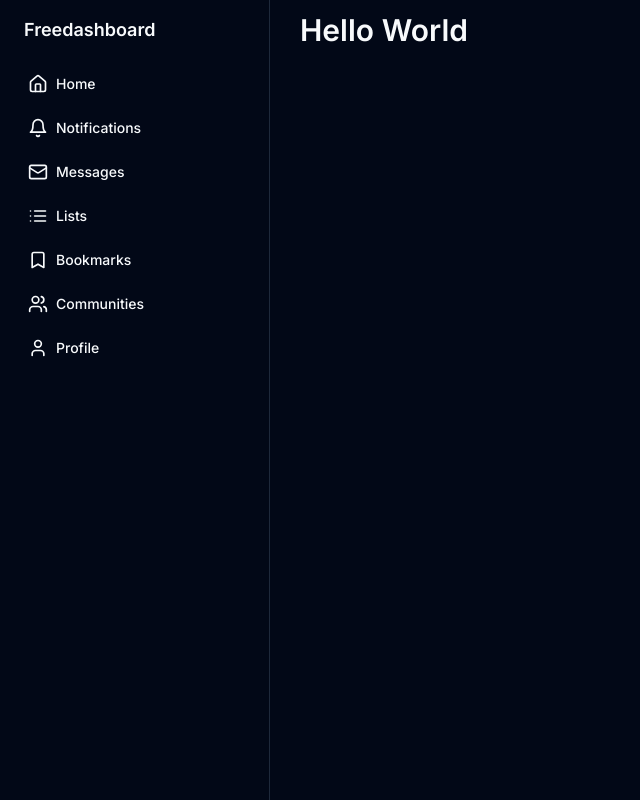
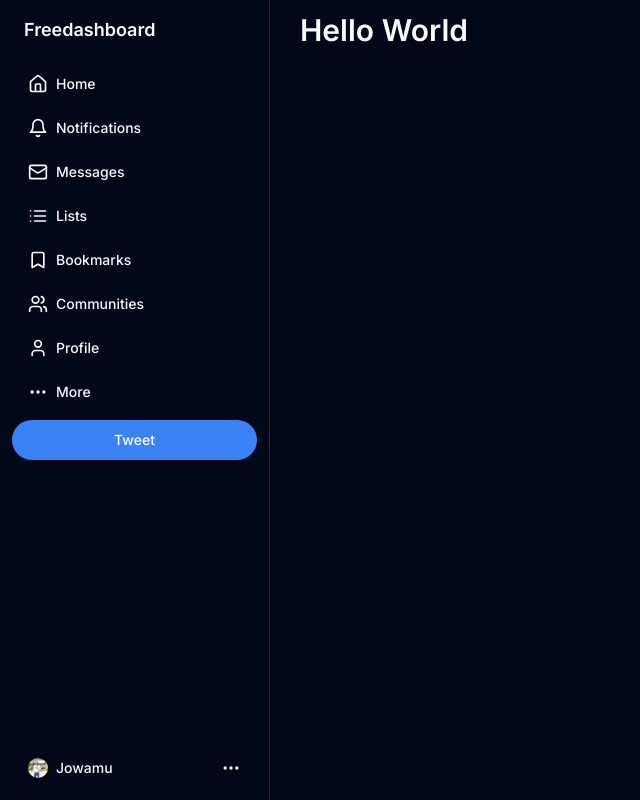
Before and after one commit to JosephMugo8711/next-dashboard, a Next.js app: page / in a window 1280 px wide. Shown: the whole page, without its empty margins (0-640 px from the left). Built offline with nearby package versions, Linux system fonts and the light colour scheme.

Commit message:
Feat: sidebar-desktop

```diff
--- a/src/components/sidebar-desktop.tsx
+++ b/src/components/sidebar-desktop.tsx
@@ -1,10 +1,14 @@
 "use client"
 
 
-import { Home, Link2 } from "lucide-react"
+import { Home, Link2, LogOut, MoreHorizontal, Settings } from "lucide-react"
 import { SidebarButton } from "./sidebar-button"
 import { SidebarItems } from "@/types";
 import Link from "next/link";
+import { Separator } from "@radix-ui/react-separator";
+import { Popover, PopoverContent, PopoverTrigger } from "./ui/popover";
+import { Avatar, AvatarFallback, AvatarImage } from "./ui/avatar";
+import { Button } from "./ui/button";
 
 
 interface SidebarDesktopProps{
@@ -27,6 +31,42 @@ export function SidebarDesktop(props: SidebarDesktopProps){
                                </SidebarButton>
                             </Link>
                         ))}
+                        {props.sidebarItems.extras}
+                    </div>
+
+                    <div className="absolute left-0 bottom-3 w-full px-3">
+                        <Separator className="absolute -top-3 left-0 w-full"/>
+                        <Popover>
+                            <PopoverTrigger asChild>
+                                <Button variant='ghost' className="w-full justify-start">
+                                   <div className="flex justify-between items-center w-full">
+                                        <div className="flex gap-2">
+                                                <Avatar className="h-5 w-5">
+                                                    <AvatarImage src="/profile.jpeg" />
+                                                    <AvatarFallback> Jowamu </AvatarFallback>
+                                                </Avatar>
+                                                <span>Jowamu</span>
+                                        </div>
+
+                                        <MoreHorizontal size={20}/>
+
+                                   </div>
+                                </Button>
+                            </PopoverTrigger>
+
+                            <PopoverContent className="mb-2 w-56 p-3 rounded-[1rem]">
+                                <div className="space-y-1">
+                                    <Link href='/'>
+                                        <SidebarButton size='sm' icon={Settings} className="w-full">
+                                            Account Settings
+                                        </SidebarButton>
+                                    </Link>
+                                    <SidebarButton size='sm' icon={LogOut} className="w-full">
+                                        Log Out
+                                    </SidebarButton>
+                                </div>
+                            </PopoverContent>
+                        </Popover>
                     </div>
 
                 </div>
--- a/src/components/sidebar.tsx
+++ b/src/components/sidebar.tsx
@@ -1,8 +1,9 @@
 'use client'
 
-import { Bell, Bookmark, Home, List, Mail, User, Users } from "lucide-react"
+import { Bell, Bookmark, Home, List, Mail, MoreHorizontal, User, Users } from "lucide-react"
 import { SidebarDesktop } from "./sidebar-desktop"
 import { SidebarItems } from "@/types"
+import { SidebarButton } from "./sidebar-button"
 
 
 const sidebarItems: SidebarItems = {
@@ -31,6 +32,15 @@ const sidebarItems: SidebarItems = {
         label: 'Profile',
        },
     ],
+
+    extras: (
+        <div className="flex flex-col gap-2">
+            <SidebarButton icon={MoreHorizontal} className="w-full">
+                More
+            </SidebarButton>
+            <SidebarButton className="w-full justify-center text-white" variant='default'>Tweet</SidebarButton>
+        </div>
+    )
   }
 
 
--- a/src/types.ts
+++ b/src/types.ts
@@ -1,4 +1,5 @@
 import { LucideIcon } from "lucide-react";
+import { ReactNode } from "react";
 
 
 export interface SidebarItems{
@@ -6,5 +7,6 @@ export interface SidebarItems{
         label: string;
         href: string;
         icon?: LucideIcon;
-    }>
+    }>;
+    extras?: ReactNode;
 }
```
Also changed, not shown: public/profile.jpeg (added).
